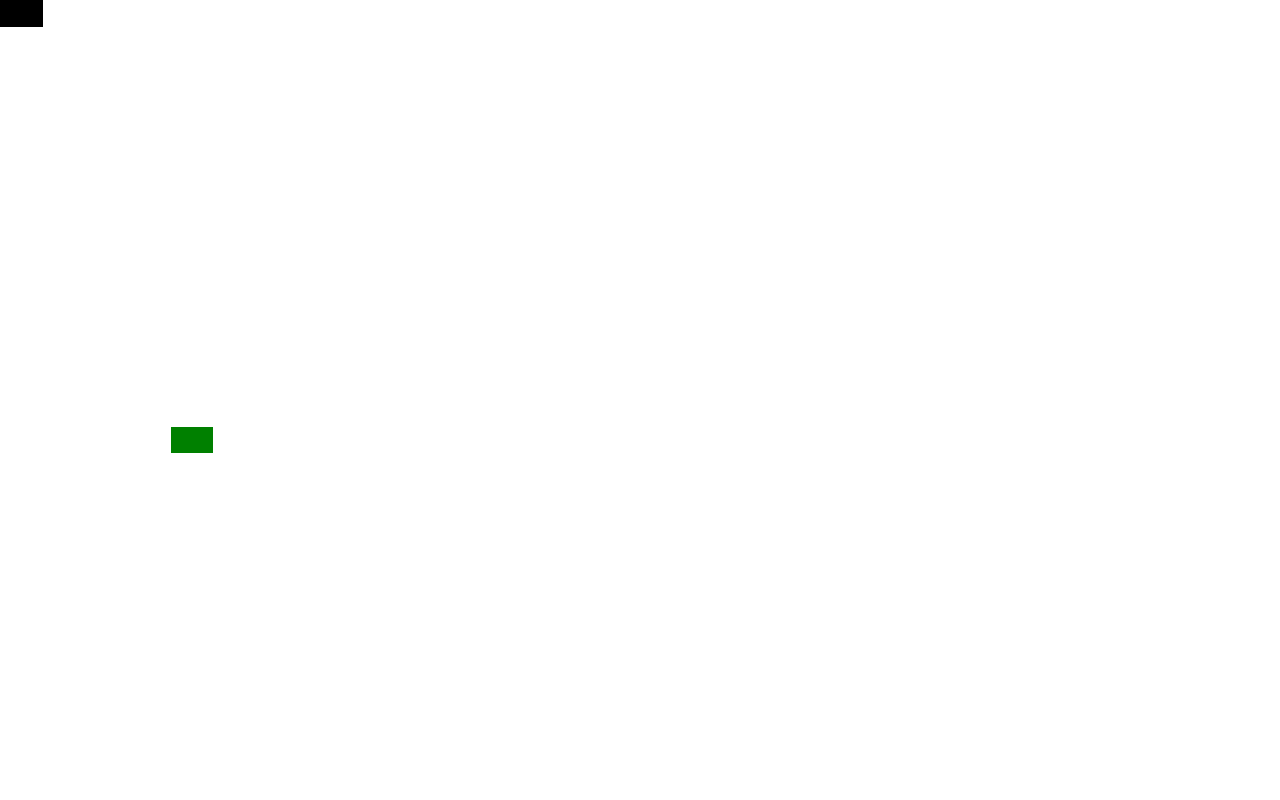
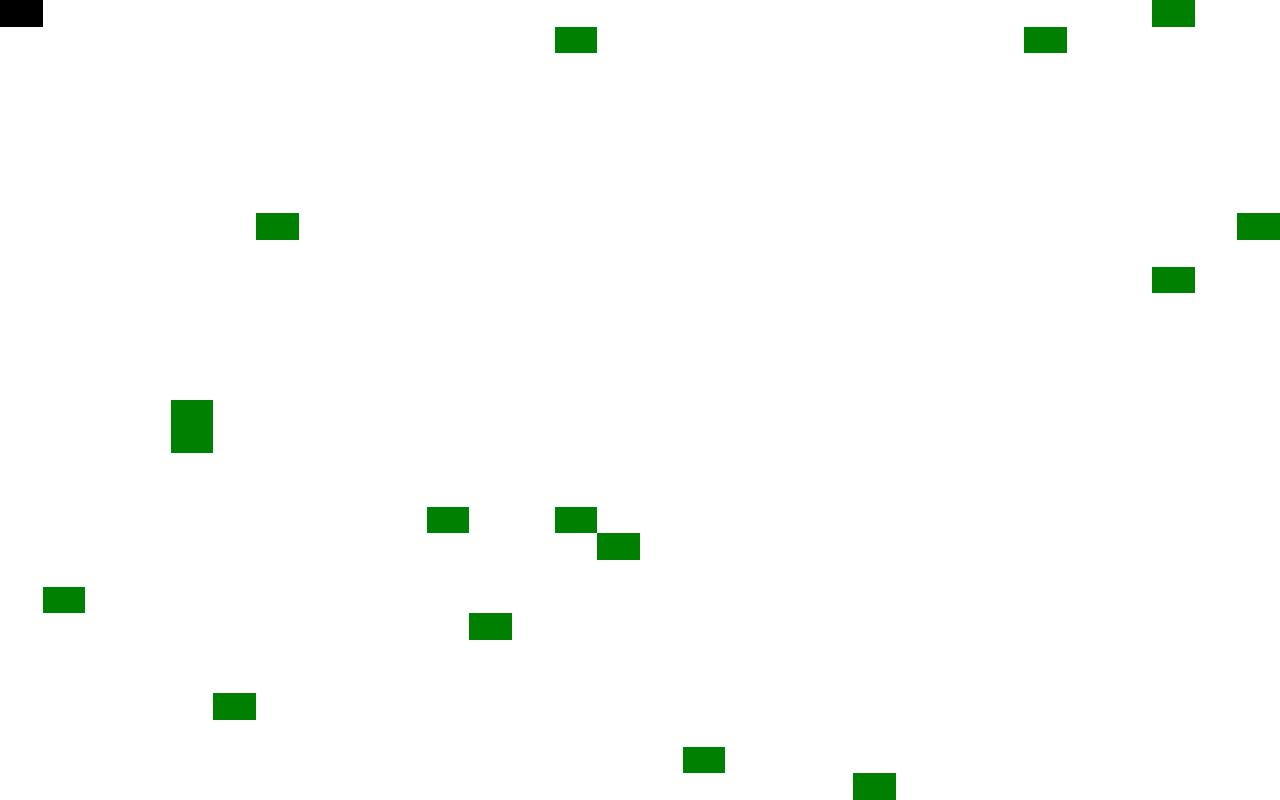
Before and after one commit to Tafby/ski-free, a React (Create React App) app: page / in a window 1280 px wide. Built offline with nearby package versions, Linux system fonts and the light colour scheme.

Commit message:
randomly generated trees

```diff
--- a/src/Grid.js
+++ b/src/Grid.js
@@ -10,7 +10,7 @@ export default class Grid extends Component {
 			column: 1,
 			moveRow: 0,
 			moveColumn: 0,
-			treeCoords: [ 1, 1 ],
+			treeCoords: [ [ Math.floor(Math.random() * 30) + 1, Math.floor(Math.random() * 30) + 1 ] ],
 			direction: 'ArrowRight'
 		};
 	}
@@ -50,16 +50,28 @@ export default class Grid extends Component {
 	};
 
 	generateTrees = () => {
+		console.log(this.state.treeCoords);
 		let newRow = Math.floor(Math.random() * 30) + 1;
 		let newCol = Math.floor(Math.random() * 30) + 1;
+		let treeArray = [ [ newRow, newCol ] ];
 		this.setState({ treeCoords: [ newRow, newCol ] });
+		for (let i = 0; i < 15; i++) {
+			newRow = Math.floor(Math.random() * 30) + 1;
+			newCol = Math.floor(Math.random() * 30) + 1;
+			treeArray.push([ newRow, newCol ]);
+		}
+		this.setState({ treeCoords: treeArray });
+		console.log(treeArray);
+		console.log(this.state.treeCoords);
 	};
 
 	render() {
 		return (
 			<div className="grid">
 				<Skier row={this.state.row} column={this.state.column} />
-				<Tree row={this.state.treeCoords[0]} col={this.state.treeCoords[1]} />
+				{this.state.treeCoords.map((tree) => {
+					return <Tree row={tree[0]} col={tree[1]} />;
+				})}
 			</div>
 		);
 	}
```
